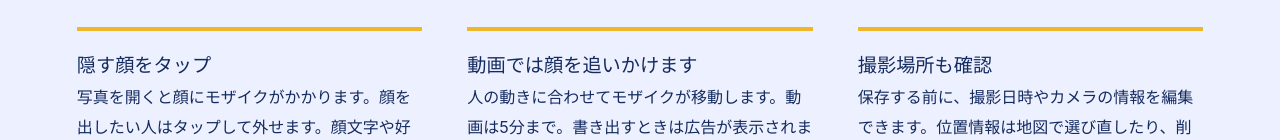
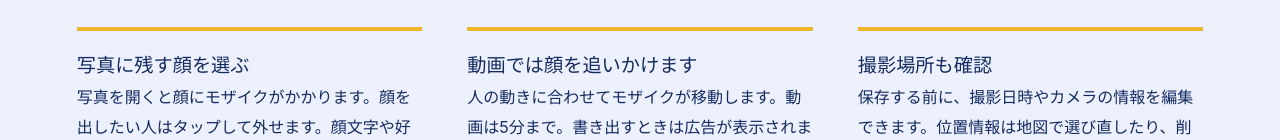
Before and after one commit to shiba6v/mosaic-pages, a plain HTML site: page index.html in a window 1280 px wide. Shown: the part 790-930 px from the top of the page. Drawn offline with Linux system fonts and the light colour scheme.

Commit message:
Clarify photo face selection

```diff
--- a/index.html
+++ b/index.html
@@ -8,5 +8,5 @@
 <body><header><a class="brand" href="./"><img alt="" src="images/icon.webp" width="42" height="42">Mosaic</a><a href="#features">できること</a></header>
 <main><section class="hero"><div><p class="eyebrow">iPhone・iPad 用 顔隠しアプリ</p><h1>この写真、<br>顔だけ隠して<br>シェアしよう。</h1><p>集合写真に写った友だちも、動画の後ろを歩く人も。Mosaicなら、スマホで顔にモザイクをかけられます。</p><a class="cta" href="#features">使い方を見る <span aria-hidden="true">↓</span></a></div>
 <figure><img src="images/coast.webp" width="1280" height="853" alt="海辺の二人の顔をモザイクと黄色い顔文字で隠した作例"></figure></section>
-<section class="features" id="features"><h2>写真や動画を選んだら</h2><div class="cards"><article><h3>隠す顔をタップ</h3><p>写真を開くと顔にモザイクがかかります。顔を出したい人はタップして外せます。顔文字や好きな色で隠すこともできます。</p></article><article><h3>動画では顔を追いかけます</h3><p>人の動きに合わせてモザイクが移動します。動画は5分まで。書き出すときは広告が表示されます。</p></article><article><h3>撮影場所も確認</h3><p>保存する前に、撮影日時やカメラの情報を編集できます。位置情報は地図で選び直したり、削除したりできます。</p></article></div><p class="detail">顔の検出と書き出しは端末内で行います。共有する前に仕上がりを確認できます。</p></section></main>
+<section class="features" id="features"><h2>写真や動画を選んだら</h2><div class="cards"><article><h3>写真に残す顔を選ぶ</h3><p>写真を開くと顔にモザイクがかかります。顔を出したい人はタップして外せます。顔文字や好きな色で隠すこともできます。</p></article><article><h3>動画では顔を追いかけます</h3><p>人の動きに合わせてモザイクが移動します。動画は5分まで。書き出すときは広告が表示されます。</p></article><article><h3>撮影場所も確認</h3><p>保存する前に、撮影日時やカメラの情報を編集できます。位置情報は地図で選び直したり、削除したりできます。</p></article></div><p class="detail">顔の検出と書き出しは端末内で行います。共有する前に仕上がりを確認できます。</p></section></main>
 <footer><strong>Mosaic</strong><nav aria-label="サポートと規約"><a href="https://yufke8qsjd.execute-api.ap-northeast-1.amazonaws.com/prod/support">サポート</a><a href="https://yufke8qsjd.execute-api.ap-northeast-1.amazonaws.com/prod/privacy">プライバシーポリシー</a><a href="https://yufke8qsjd.execute-api.ap-northeast-1.amazonaws.com/prod/terms">利用規約</a></nav></footer></body></html>
```
